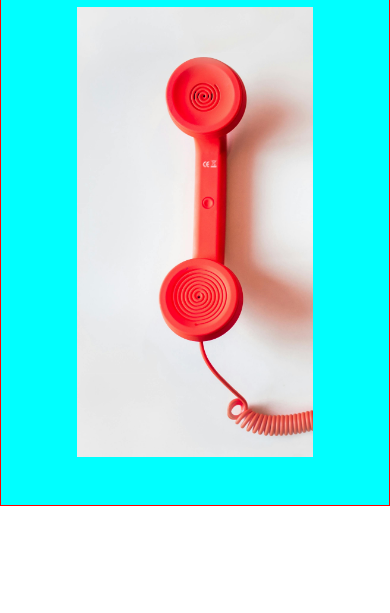
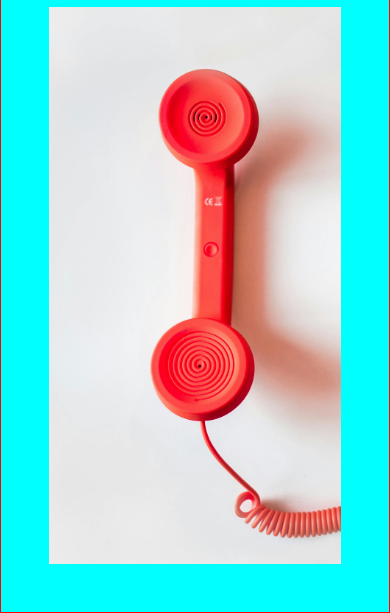
Before and after one commit to ehsan-saf/Homepage, a plain HTML site: page index.html in a window 390 px wide. Shown: the part 3317-3930 px from the top of the page. Before the commit the page ends 3823 px from the top, so only its background shows below. Drawn offline with nearby package versions, Linux system fonts and the light colour scheme.

Commit message:
Change footer image to 100%

```diff
--- a/style.css
+++ b/style.css
@@ -263,7 +263,6 @@ main {
   }
 
   .contact-image {
-    width: auto;
-    height: 450px;
+    max-width: 100%;
   }
 }
```
